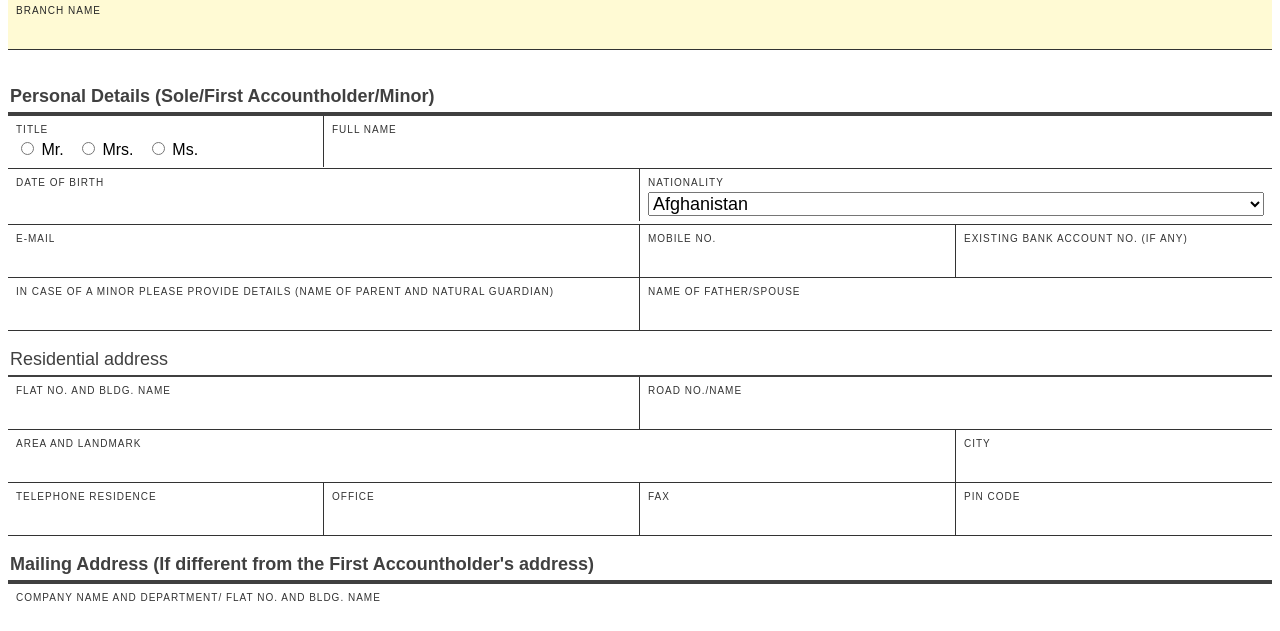
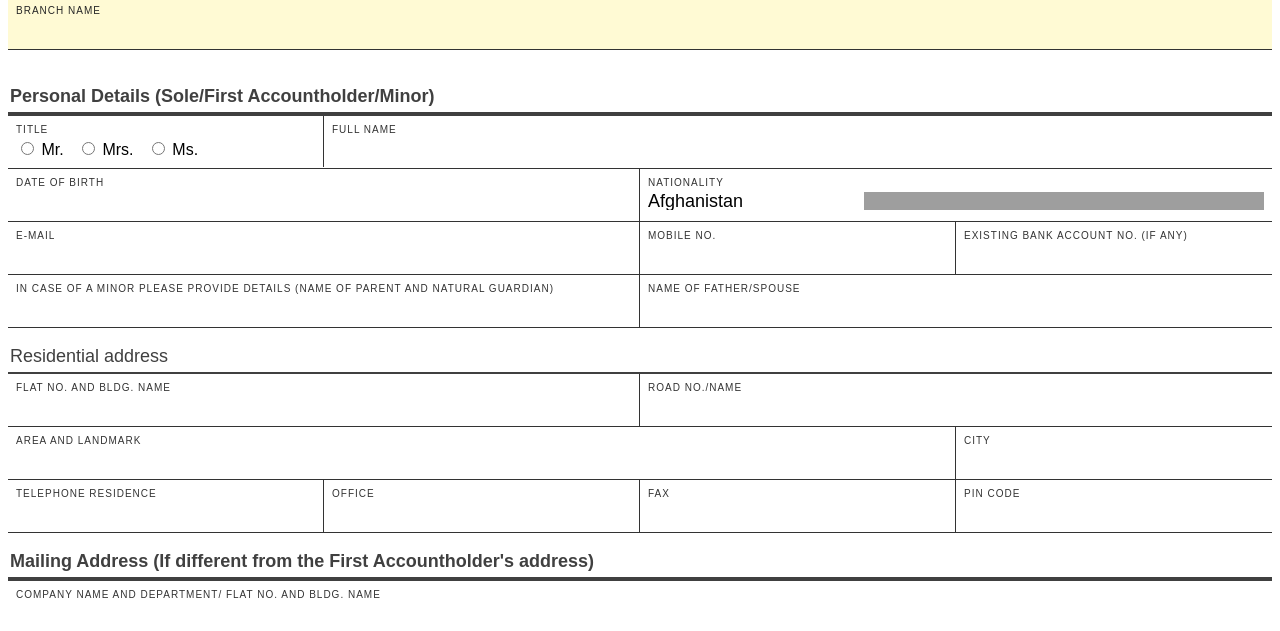
Before and after one commit to furiouscollective/gridforms, a plain HTML site: page example.html in a window 1280 px wide. Shown: the part 161-792 px from the top of the page. Drawn offline with nearby package versions, Linux system fonts and the light colour scheme; grey boxes are pictures that could not be loaded.

Commit message:
Added style for dropdown menus

```diff
--- a/example.html
+++ b/example.html
@@ -7,6 +7,18 @@
 	<meta name="viewport" content="initial-scale=1.0, maximum-scale=1.0, minimum-scale=1.0, user-scalable=no">
 	<style type="text/css">
 	body {font-family:arial, sans-serif}
+	select {
+		background: transparent;
+		line-height: 1;
+		border: 0;
+		border-radius: 0;
+		-webkit-appearance: none;
+	}
+
+	select {
+	   overflow: hidden;
+	   background: url(http://icons.iconarchive.com/icons/visualpharm/ios7v2/24/Arrows-Down-4-icon.png) no-repeat right;
+   	}
 	</style>
 </head>
 <body>
```
